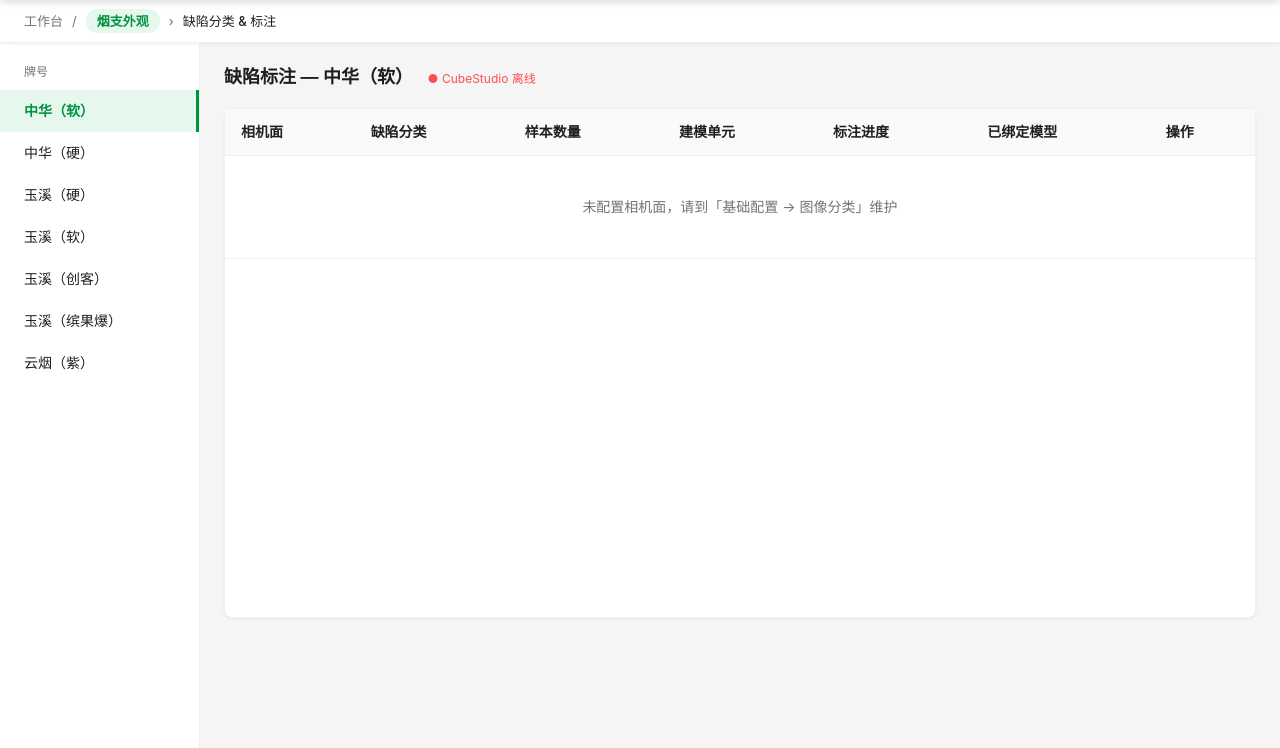
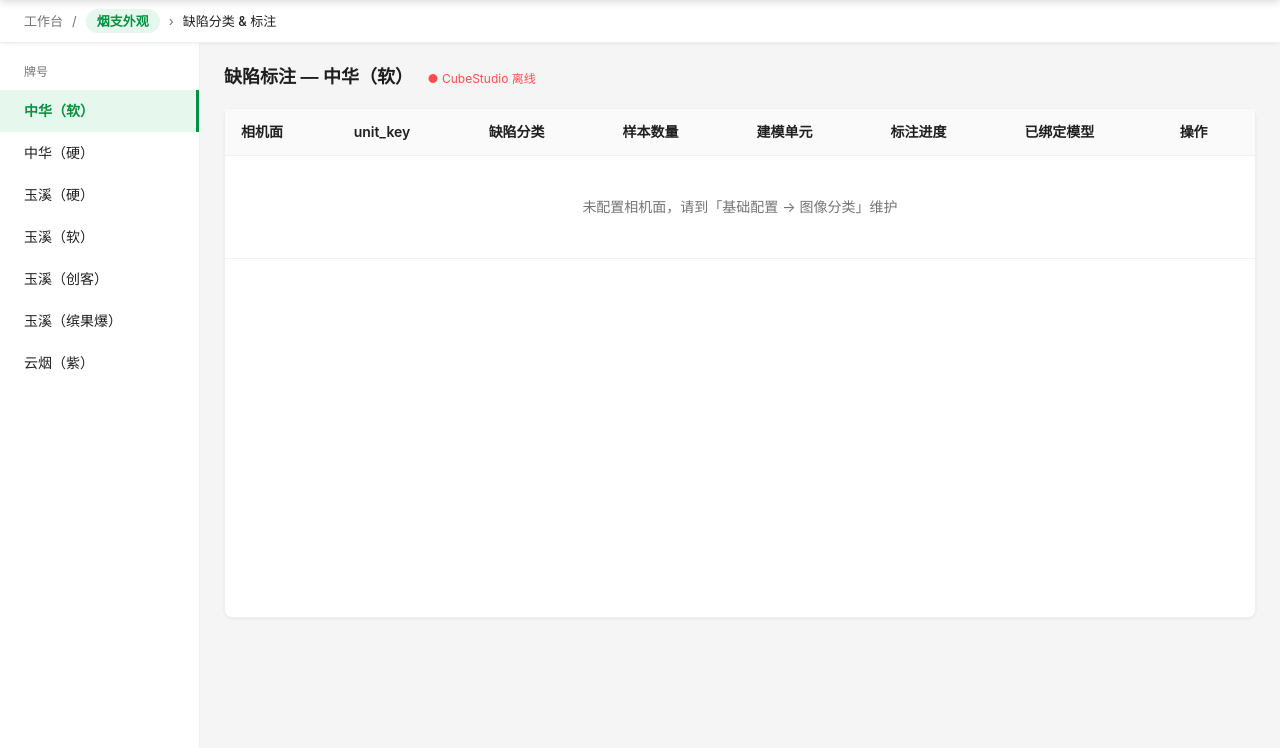
Before and after one commit to weiqisen/analyse_platform, a Flask app: page /label in a window 1280 px wide. Shown: the part 56-804 px from the top of the page. Run offline with Flask 2, Linux system fonts and the light colour scheme; the visitor is signed in with stand-in values (Sample User, id 1); data that the repository does not hold is empty.

Commit message:
标注列表表格新增 unit_key 列（相机面右侧，等宽字体 code 样式）
Co-Authored-By: Claude Opus 4.8 <noreply@anthropic.com>
Claude-Session: https://claude.ai/code/session_017zaxecravTgEgonwqTV9eo

```diff
--- a/app/templates/label.html
+++ b/app/templates/label.html
@@ -23,11 +23,12 @@
 
 <div class="card tbl-card"><div class="card-body" style="padding:0">
 <table class="table">
-  <thead><tr><th>相机面</th><th>缺陷分类</th><th>样本数量</th><th>建模单元</th><th>标注进度</th><th>已绑定模型</th><th>操作</th></tr></thead>
+  <thead><tr><th>相机面</th><th>unit_key</th><th>缺陷分类</th><th>样本数量</th><th>建模单元</th><th>标注进度</th><th>已绑定模型</th><th>操作</th></tr></thead>
   <tbody>
   {% for u in units %}
   <tr>
     <td><b>{{ u.face_name }}</b></td>
+    <td><code style="font-size:11.5px">{{ u.unit_key }}</code></td>
     <td>
       {% if u.class_name %}<span class="tag">{{ u.class_name }}</span>{% else %}<span style="color:#ff4d4f;font-size:12.5px">未设置</span>{% endif %}
       <a class="btn-link" href="javascript:;" style="margin-left:6px"
@@ -54,7 +55,7 @@
     </td>
   </tr>
   {% else %}
-  <tr><td colspan="7" class="empty">未配置相机面，请到「基础配置 → 图像分类」维护</td></tr>
+  <tr><td colspan="8" class="empty">未配置相机面，请到「基础配置 → 图像分类」维护</td></tr>
   {% endfor %}
   </tbody>
 </table>
```
